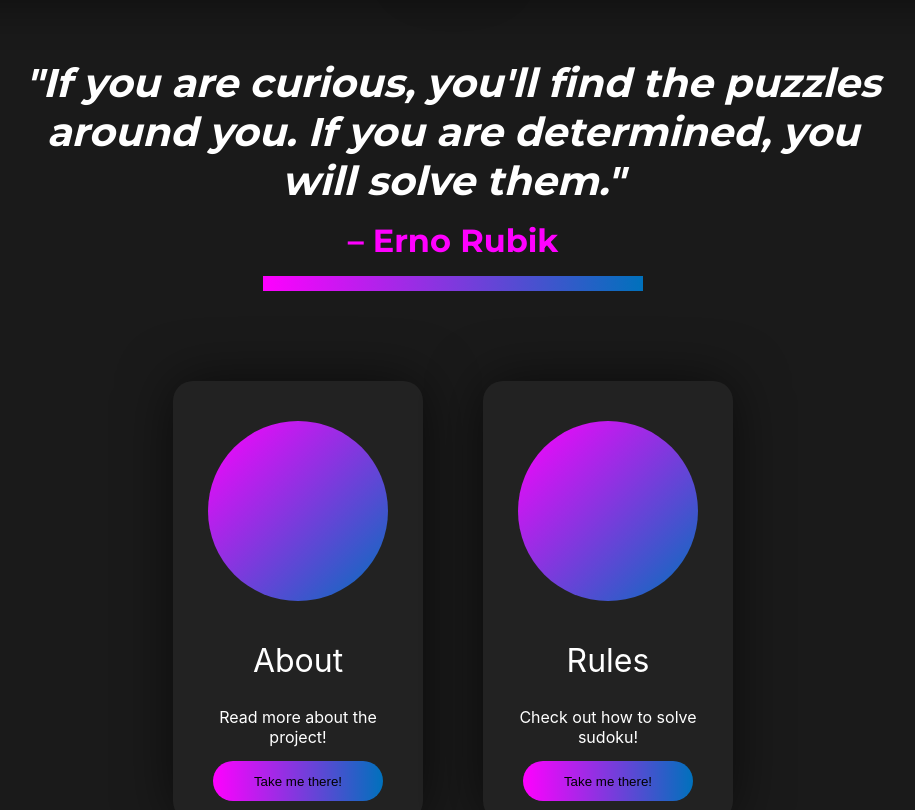
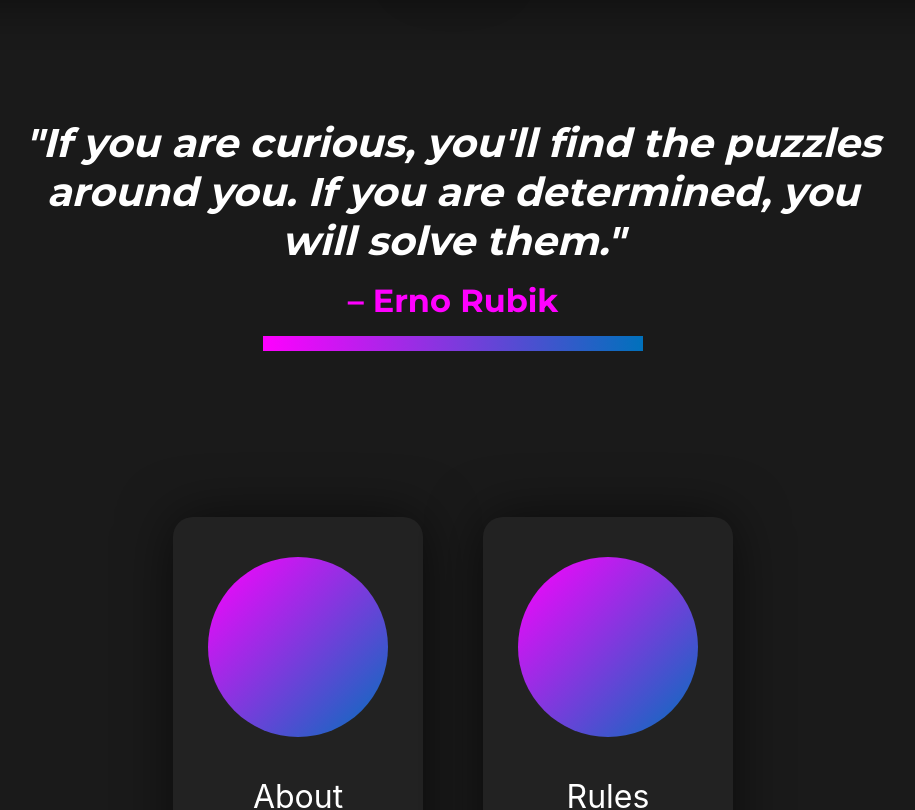
Before and after one commit to NikolSkvarilova/sudoku, a React (Create React App) app: page / in a window 1280 px wide. Shown: the part 802-1612 px from the top of the page, without its empty margins (187-1102 px from the left). Built offline with nearby package versions, Linux system fonts and the light colour scheme.

Commit message:
Added Section component

```diff
--- a/src/Components/Pages/Home/Home.jsx
+++ b/src/Components/Pages/Home/Home.jsx
@@ -3,6 +3,8 @@ import './Home.scss';
 
 
 // my components
+import Section from '../../Sections/Section/Section.jsx';
+
 import LandingPage from '../../Sections/LandingPage/LandingPage.jsx';
 import Quote from '../../Sections/Quote/Quote.jsx';
 import Card from '../../Elements/Card/Card.jsx';
@@ -39,8 +41,14 @@ function Home() {
         </div>
       </nav>
 
+      <Section
+        padding="0"
+        bg={ colorPalette.bgDark }
+        className="dark-container">
 
-      <section className="dark-container"style={{'backgroundColor': colorPalette.bgDark}}>
+        <Section
+          padding="0 0 60px 0">
+
           <LandingPage
             main_title={["It's not just", <br />, "sudoku."]}
             sub_text="We have taken sudoku to a new level."
@@ -52,17 +60,22 @@ function Home() {
             arrow_color="#212121"
             link="quote"
           />
+        </Section>
+
+        <Section
+          sectionLink="quote">
 
           <Quote
             text="If you are curious, you'll find the puzzles around you. If you are determined, you will solve them."
             author="Erno Rubik"
             line="true"
-          section_link="quote"
             line_color={`linear-gradient(to right, ${colorPalette.fancy1}, ${colorPalette.fancy2}`}
             text_color={colorPalette.txtPrimaryLight}
             author_color={colorPalette.fancy1}
           />
+        </Section>
 
+        <Section>
           <section className="cards-container">
             <div className="cards-wrapper">
               <Card
@@ -89,10 +102,13 @@ function Home() {
 
             <p className="note">Or scroll down and see all the stuffs by yourself!</p>
           </section>
+        </Section>
+
+        <Section
+          sectionLink="about">
 
           <TextSection
             title="About project"
-          section_link="about"
             sub_title="A few words from the author."
             title_color={colorPalette.txtPrimaryLight}
             sub_title_color={colorPalette.txtSecondary}
@@ -102,25 +118,29 @@ function Home() {
             alt="Designer Image"
             img_align_mobile="top"
             img_align="left"
-          // img_position="to_edge"
-          // img_full_width_mobile
             >
 
             <p>Aliquam sollicitudin egestas pellentesque. Nulla porta sollicitudin lacus, ut finibus libero fermentum quis. Integer fermentum mattis ex, lacinia lobortis ex hendrerit in. Vivamus at ante imperdiet, lobortis felis vitae, efficitur massa.</p> <p>Nam ex metus, venenatis id justo nec, tempus dictum mauris. Sed non nibh lorem. Phasellus et faucibus ligula, sit amet porttitor magna. Phasellus non volutpat dolor, nec lobortis ex.</p>
           </TextSection>
-      </section>
+        </Section>
+      </Section>
 
-      <section className="light-container">
+      <Section
+        className="light-container"
+        padding="0 0 60px 0">
+
         <img
           className="wavy-transition"
           src={require('../../../images/transition1.png')}
           alt="wavy thing"
         />
 
+        <Section
+          sectionLink="rules">
+
           <TextSection
             title="Rules"
             sub_title="Learn the rules for solving sudoku!"
-          section_link="rules"
             title_color={colorPalette.txtPrimaryDark}
             sub_title_color={colorPalette.txtSecondary}
             txt_color={colorPalette.txtPrimaryDark}
@@ -141,8 +161,12 @@ function Home() {
             <p><strong>Warning!</strong> Some sudokus are not solvable or have more solutions. But keep calm, our sudokus are solvable ane have only one solution!</p>
 
           </TextSection>
+        </Section>
 
-      </section>
+      </Section>
+
+      <Section
+        sectionLink="levels">
 
         <ChooseLvlSection
           levels = {
@@ -172,8 +196,10 @@ function Home() {
           goTo="/play"
           bg={`linear-gradient(to right, ${colorPalette.fancy1}, ${colorPalette.fancy2}`}
           btn_bg="white"
-        section_link="levels"
         />
+      </Section>
+
+
 
       {/* <Footer
         categories={
--- a/src/Components/Pages/Home/Home.scss
+++ b/src/Components/Pages/Home/Home.scss
@@ -11,7 +11,6 @@
   background-repeat: no-repeat;
   background-size: cover;
   background-size: auto;
-  margin-bottom: $component_margin_bottom;
 
   .cards-wrapper {
     display: flex;
@@ -42,9 +41,6 @@
   }
 }
 
-section {
-  padding-bottom: $component_margin_bottom;
-}
 
 html {
   scroll-behavior: smooth;
--- a/src/Components/Sections/ChooseLvlSection/ChooseLvlSection.jsx
+++ b/src/Components/Sections/ChooseLvlSection/ChooseLvlSection.jsx
@@ -26,7 +26,7 @@ const ChooseLvlSection = (props) => {
   })
 
   return (
-    <div className="container" style={ bgStyles } id={props.section_link} >
+    <div className="container" style={ bgStyles }>
       <h1>Choose your level!</h1>
       <div className="levels-container">
         {levels}
--- a/src/Components/Sections/LandingPage/LandingPage.scss
+++ b/src/Components/Sections/LandingPage/LandingPage.scss
@@ -9,7 +9,6 @@
   background-repeat: no-repeat;
   background-attachment: fixed;
   z-index: 5;
-  margin-bottom: $component_margin_bottom;
   box-shadow: 0px 0px 55px -2px rgba(0,0,0,0.63);
 
   .main_title {
--- a/src/Components/Sections/Quote/Quote.jsx
+++ b/src/Components/Sections/Quote/Quote.jsx
@@ -16,7 +16,7 @@ const Quote = (props) => {
   }
 
   return (
-    <div className="quote-container" id={props.section_link}>
+    <div className="quote-container">
       <figure className="figure-container">
         <blockquote className="quote-text" style={textStyles}>
           "{props.text}"
--- a/src/Components/Sections/Quote/Quote.scss
+++ b/src/Components/Sections/Quote/Quote.scss
@@ -3,7 +3,6 @@
 
 .quote-container {
   width: 100%;
-  margin-bottom: $component_margin_bottom;
 
   .figure-container {
     font-weight: map-get($font-weights, bold);
--- /dev/null
+++ b/src/Components/Sections/Section/Section.jsx
@@ -0,0 +1,20 @@
+import React from 'react';
+import './Section.scss';
+
+const Section = (props) => {
+  let sectionStyles = {
+    width:          !! props.width          ? props.width           : "100vw",
+    justifyContent: !! props.justifyContent ? props.justifyContent  : "center",   // horizontally
+    background:     !! props.bg             ? props.bg              : "none",
+    padding:        !! props.padding        ? props.padding         : "60px 0",
+    flexDirection:  !! props.flexDirection  ? props.flexDirection   : "column"
+  }
+
+  return (
+    <div className="section-container" id={ props.sectionLink } style={ sectionStyles }>
+      { props.children }
+    </div>
+  )
+}
+
+export default Section;
--- /dev/null
+++ b/src/Components/Sections/Section/Section.scss
@@ -0,0 +1,6 @@
+@import '../../variables';
+@import '../../mixins';
+
+.section-container {
+  display: flex;
+}
--- a/src/Components/Sections/TextSection/TextSection.jsx
+++ b/src/Components/Sections/TextSection/TextSection.jsx
@@ -62,7 +62,6 @@ const TextSection = (props) => {
 
   return (
     <div
-      id={props.section_link}
       className={`text_section_container ${props.img_align} ${checkImgMobileAlignment(props.img_align, props.img_align_mobile)}`}>
 
       <div className="text_half_container">
--- a/src/Components/Sections/TextSection/TextSection.scss
+++ b/src/Components/Sections/TextSection/TextSection.scss
@@ -5,7 +5,6 @@
 .text_section_container {
   position: relative;
   display: flex;
-  margin-bottom: $component_margin_bottom;
 
   .text_half_container {
     width: 50%;
```
Lines whose indentation alone changed are shown as unchanged.
